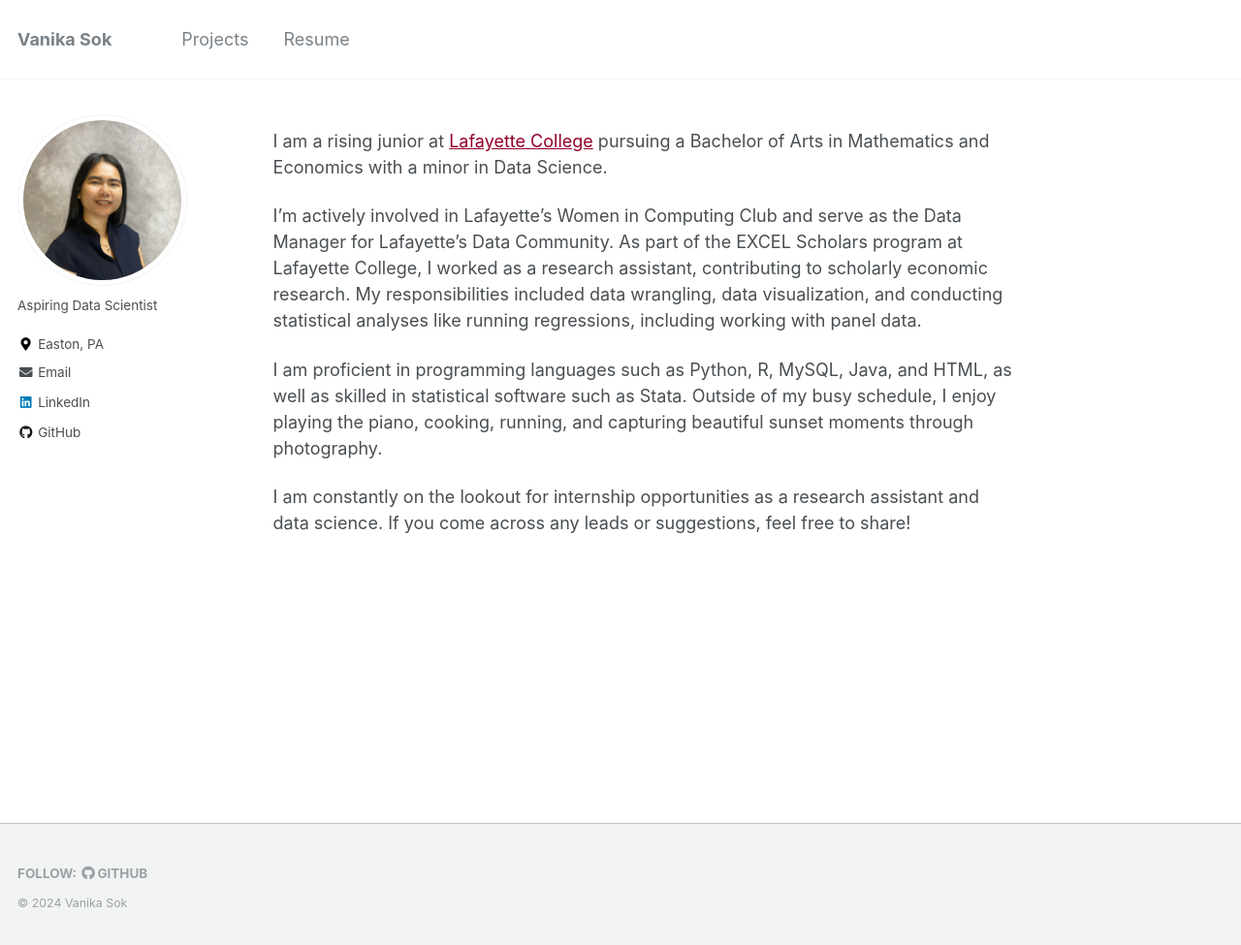
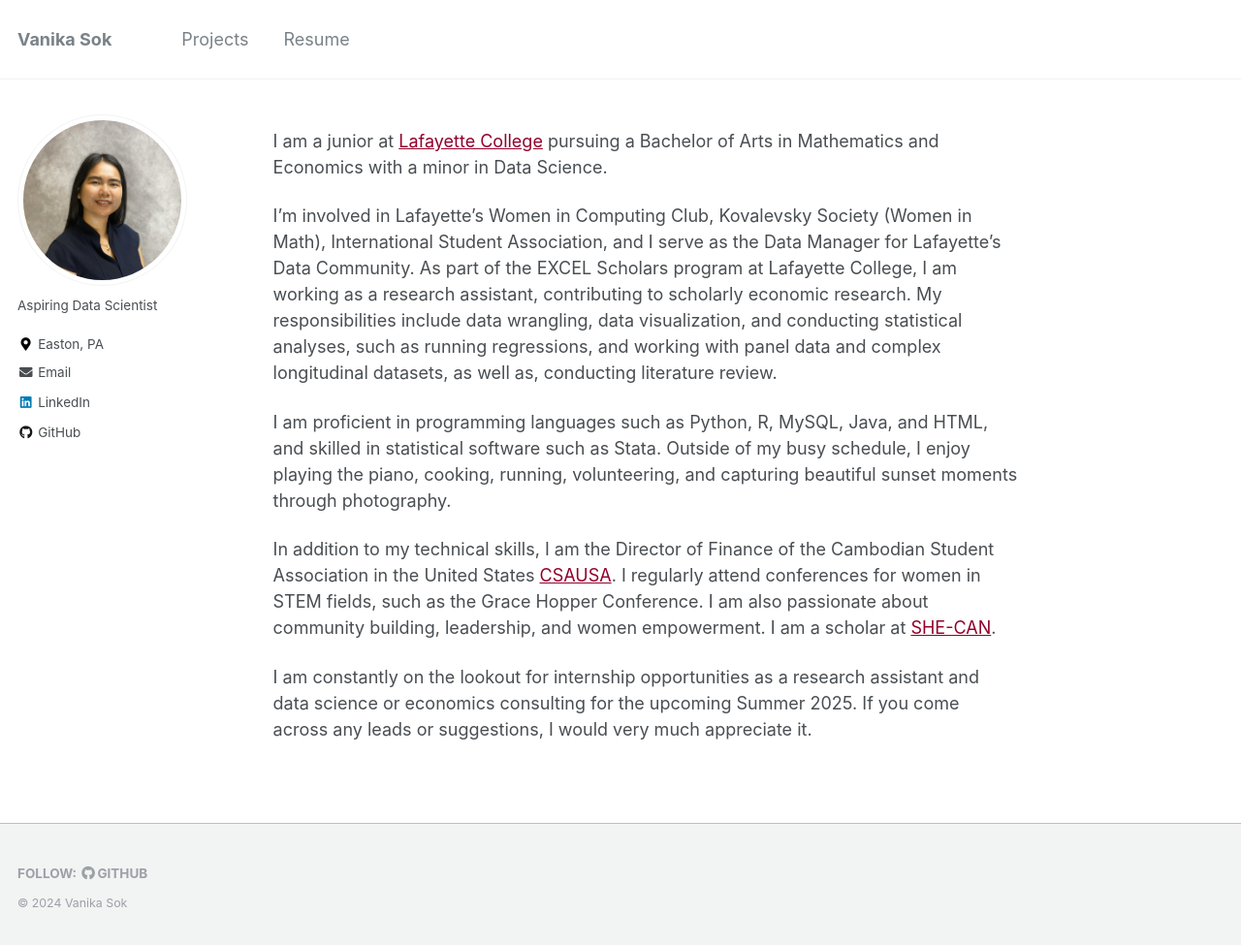
Before and after one commit to Vanika24/Vanika24.github.io, a Jekyll site: the page built from _pages/about.md, in a window 1280 px wide and 978 px high. Shown: the top 975 px of the window at 97% size. Built offline with Jekyll 4.4.1, drawn with Linux system fonts in a browser that asks for light colours.

Commit message:
Update about.md

```diff
--- a/_pages/about.md
+++ b/_pages/about.md
@@ -7,10 +7,12 @@ redirect_from:
   - /about/
   - /about.html
 ---
-I am a rising junior at [Lafayette College](https://www.lafayette.edu/) pursuing a Bachelor of Arts in Mathematics and Economics with a minor in Data Science.
+I am a junior at [Lafayette College](https://www.lafayette.edu/) pursuing a Bachelor of Arts in Mathematics and Economics with a minor in Data Science.
 
-I'm actively involved in Lafayette's Women in Computing Club and serve as the Data Manager for Lafayette's Data Community. As part of the EXCEL Scholars program at Lafayette College, I worked as a research assistant, contributing to scholarly economic research. My responsibilities included data wrangling, data visualization, and conducting statistical analyses like running regressions, including working with panel data.
+I'm involved in Lafayette's Women in Computing Club, Kovalevsky Society (Women in Math), International Student Association, and I serve as the Data Manager for Lafayette's Data Community. As part of the EXCEL Scholars program at Lafayette College, I am working as a research assistant, contributing to scholarly economic research. My responsibilities include data wrangling, data visualization, and conducting statistical analyses, such as running regressions, and working with panel data and complex longitudinal datasets, as well as, conducting literature review.
 
-I am proficient in programming languages such as Python, R, MySQL, Java, and HTML, as well as skilled in statistical software such as Stata. Outside of my busy schedule, I enjoy playing the piano, cooking, running, and capturing beautiful sunset moments through photography.
+I am proficient in programming languages such as Python, R, MySQL, Java, and HTML, and skilled in statistical software such as Stata. Outside of my busy schedule, I enjoy playing the piano, cooking, running, volunteering, and capturing beautiful sunset moments through photography.
 
-I am constantly on the lookout for internship opportunities as a research assistant and data science. If you come across any leads or suggestions, feel free to share!
+In addition to my technical skills, I am the Director of Finance of the Cambodian Student Association in the United States [CSAUSA](https://www.csainusa.com/). I regularly attend conferences for women in STEM fields, such as the Grace Hopper Conference. I am also passionate about community building, leadership, and women empowerment. I am a scholar at [SHE-CAN](https://shecan.global/).
+
+I am constantly on the lookout for internship opportunities as a research assistant and data science or economics consulting for the upcoming Summer 2025. If you come across any leads or suggestions, I would very much appreciate it.
```
